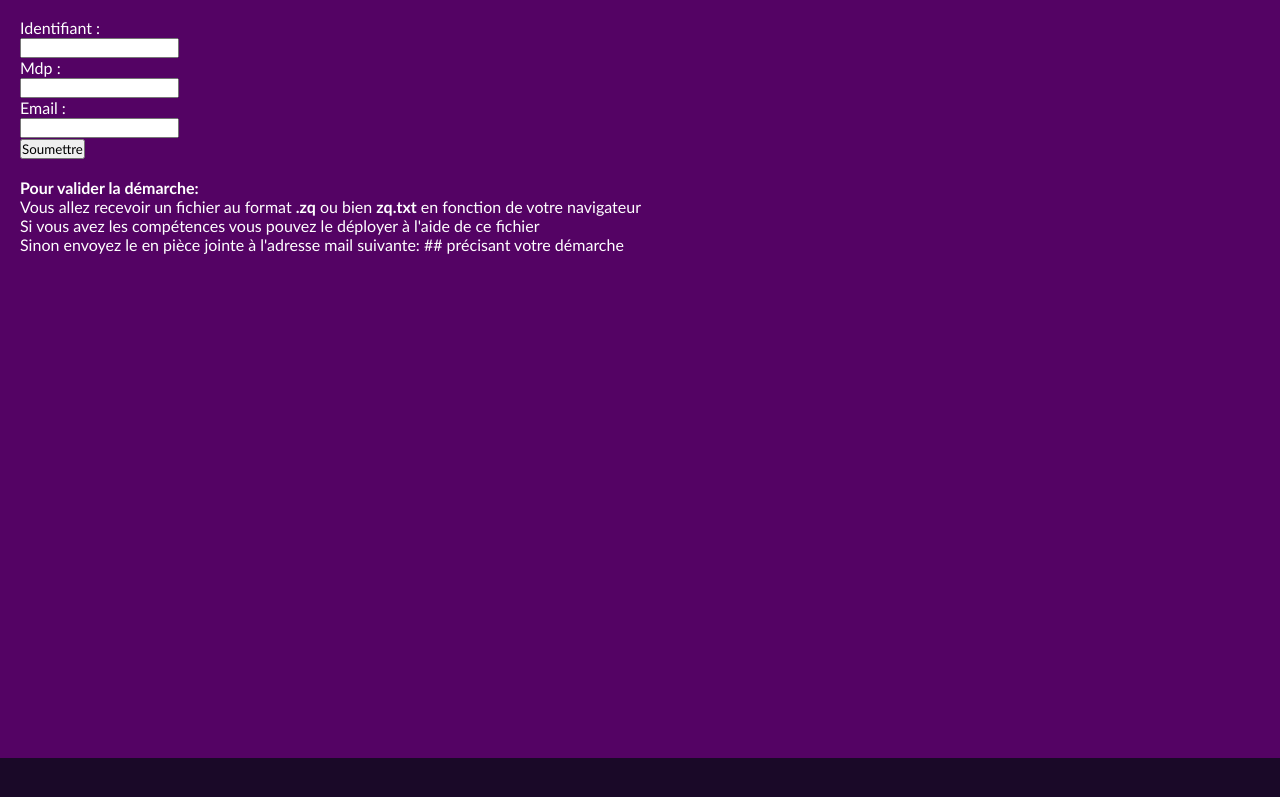
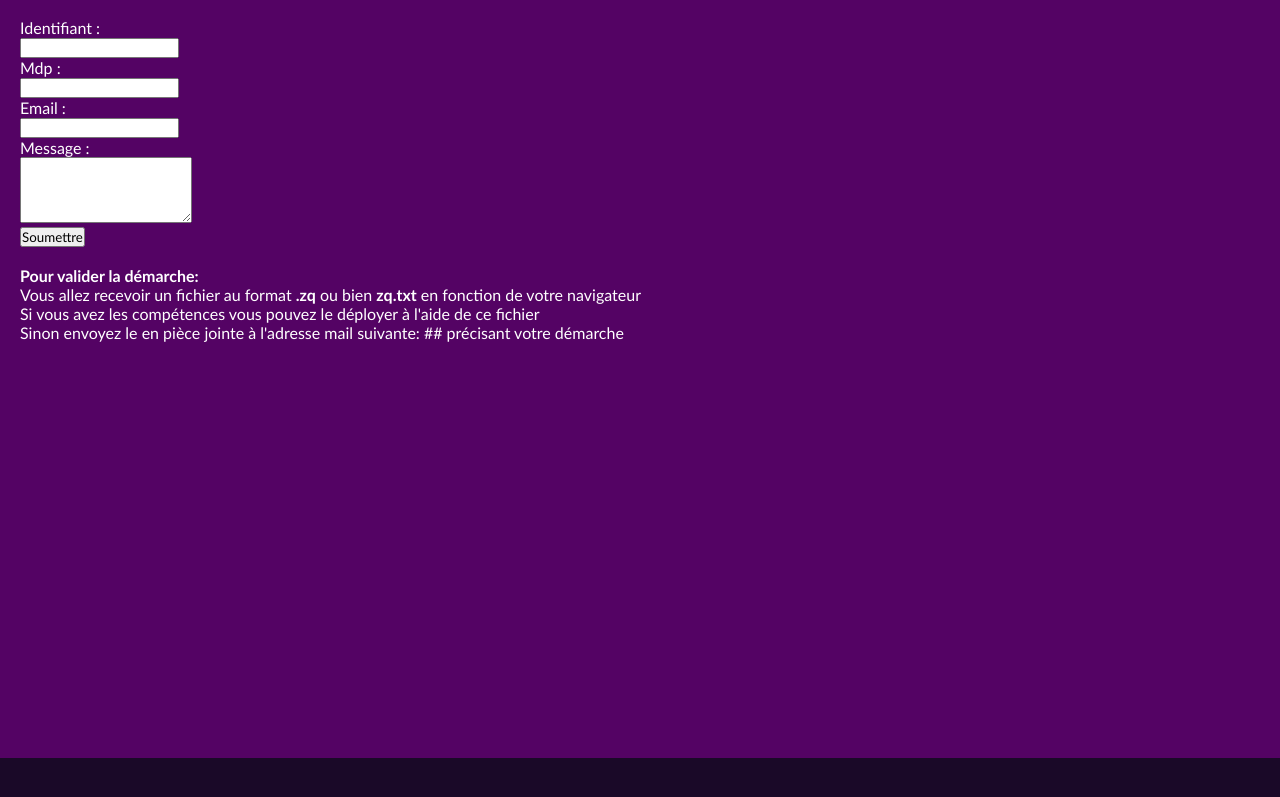
Before and after one commit to Quoifeursan/jsp, a plain HTML site: page index.html in a window 1280 px wide. Shown: the part 81-878 px from the top of the page. Drawn offline with Linux system fonts and the light colour scheme.

Commit message:
Update index.html

```diff
--- a/index.html
+++ b/index.html
@@ -30,9 +30,8 @@
     <label for="email">Email :</label><br>
     <input type="email" id="email" name="email" required><br>
 
-   <!-- <label for="message">Message :</label><br>
+   <label for="message">Message :</label><br>
     <textarea id="message" name="message" rows="4" required></textarea><br>
--->
     <button type="button" onclick="saveToFile()">Soumettre</button>
   </form>
         <p><b><br>Pour valider la démarche:</b><br>
```
